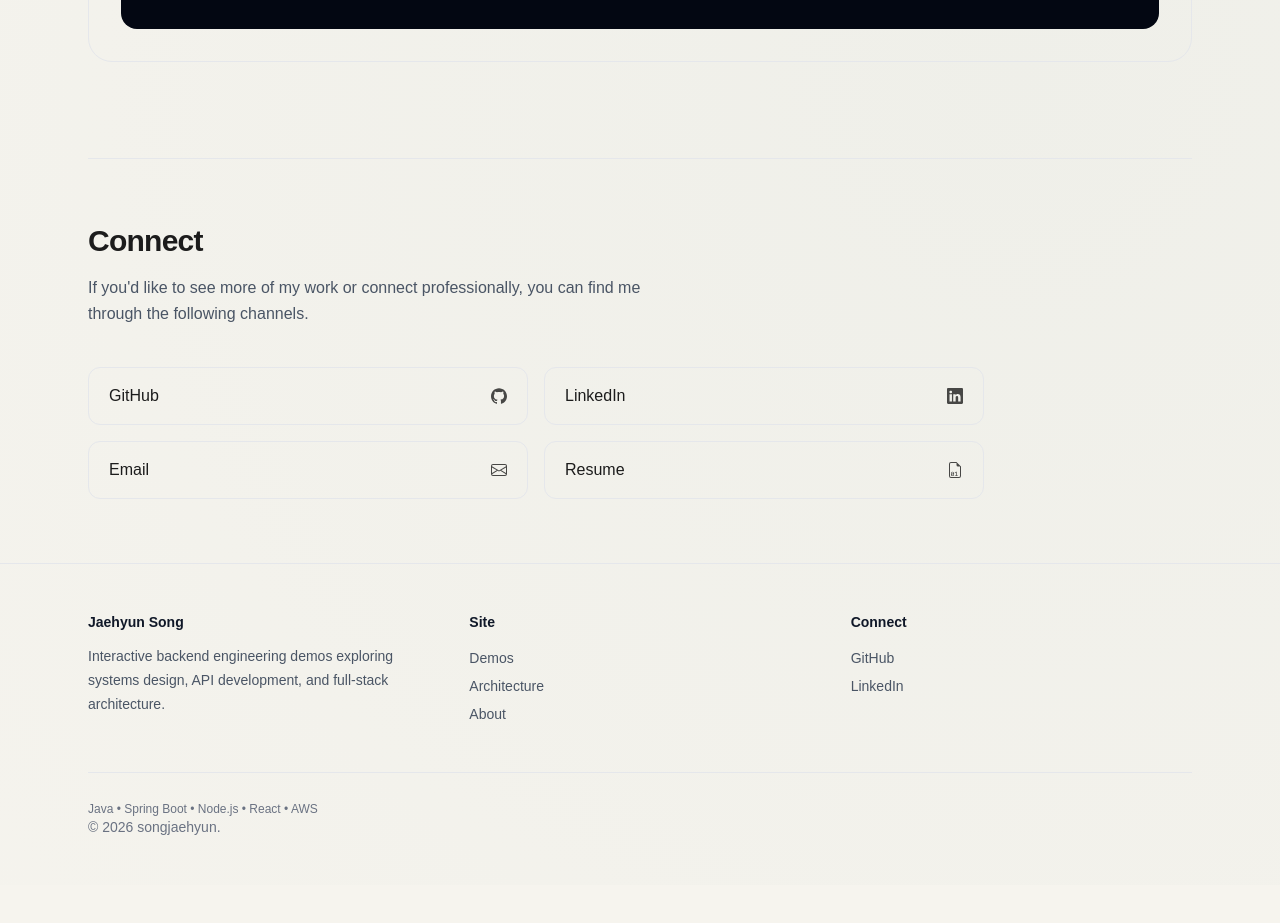
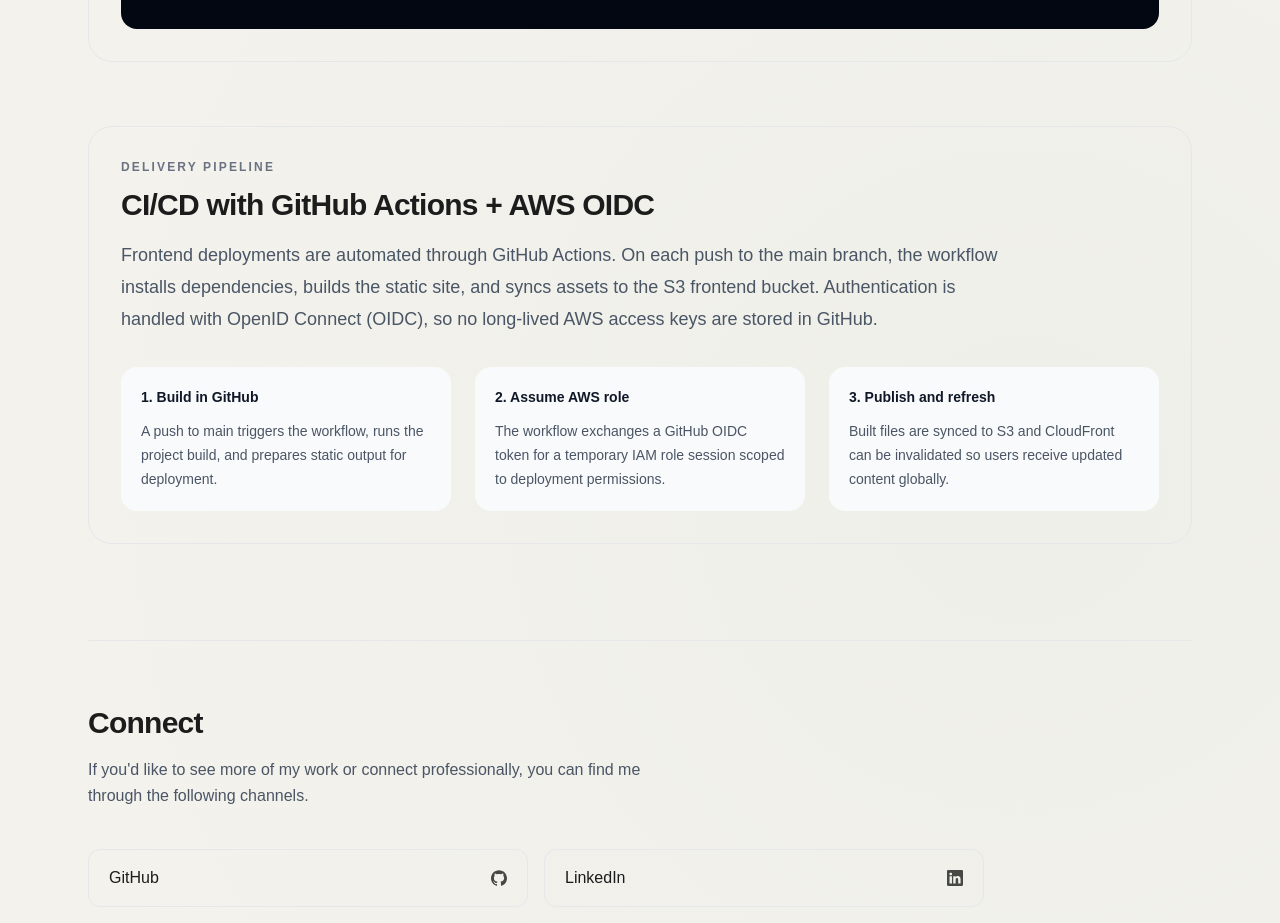
Before and after one commit to gonsaje/songjaehyun-www, a Next.js app: page /architecture in a window 1280 px wide. Shown: the part 4540-5463 px from the top of the page. Before the commit the page ends 5425 px from the top, so only its background shows below. Built offline with nearby package versions, Linux system fonts and the light colour scheme.

Commit message:
Add CI/CD section to architecture page

```diff
--- a/app/architecture/page.tsx
+++ b/app/architecture/page.tsx
@@ -292,6 +292,56 @@ node-api.songjaehyun.com → Node API backend (ECS / Fargate)`}
     </div>
   </div>
 </section>
+
+      <section className="mt-16 rounded-3xl border border-gray-200 p-8">
+        <p className="text-xs font-semibold uppercase tracking-[0.18em] text-gray-500">
+          Delivery pipeline
+        </p>
+
+        <h2 className="mt-3 text-3xl font-semibold tracking-tight">
+          CI/CD with GitHub Actions + AWS OIDC
+        </h2>
+
+        <p className="mt-4 max-w-4xl text-lg leading-8 text-gray-600">
+          Frontend deployments are automated through GitHub Actions. On each push
+          to the main branch, the workflow installs dependencies, builds the
+          static site, and syncs assets to the S3 frontend bucket. Authentication
+          is handled with OpenID Connect (OIDC), so no long-lived AWS access keys
+          are stored in GitHub.
+        </p>
+
+        <div className="mt-8 grid gap-6 md:grid-cols-3">
+          <div className="rounded-2xl bg-gray-50 p-5">
+            <p className="text-sm font-semibold text-gray-900">
+              1. Build in GitHub
+            </p>
+            <p className="mt-3 text-sm leading-6 text-gray-600">
+              A push to main triggers the workflow, runs the project build, and
+              prepares static output for deployment.
+            </p>
+          </div>
+
+          <div className="rounded-2xl bg-gray-50 p-5">
+            <p className="text-sm font-semibold text-gray-900">
+              2. Assume AWS role
+            </p>
+            <p className="mt-3 text-sm leading-6 text-gray-600">
+              The workflow exchanges a GitHub OIDC token for a temporary IAM role
+              session scoped to deployment permissions.
+            </p>
+          </div>
+
+          <div className="rounded-2xl bg-gray-50 p-5">
+            <p className="text-sm font-semibold text-gray-900">
+              3. Publish and refresh
+            </p>
+            <p className="mt-3 text-sm leading-6 text-gray-600">
+              Built files are synced to S3 and CloudFront can be invalidated so
+              users receive updated content globally.
+            </p>
+          </div>
+        </div>
+      </section>
 <Contact/>
     </main>
   );
```
